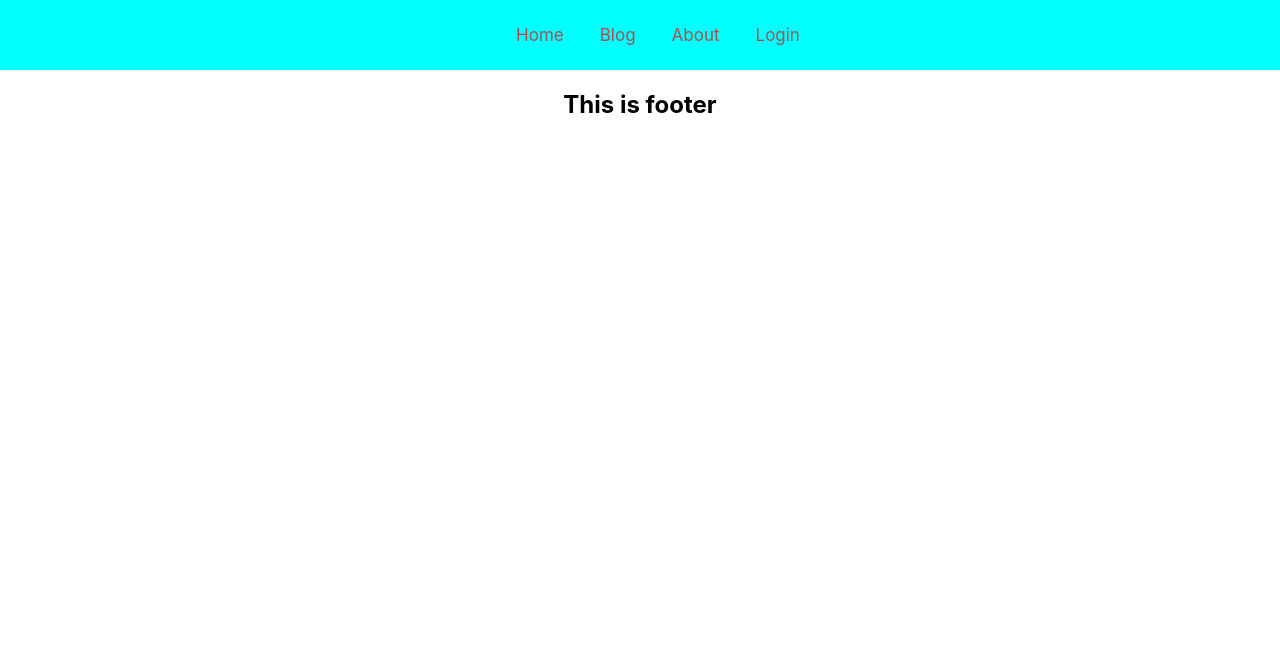
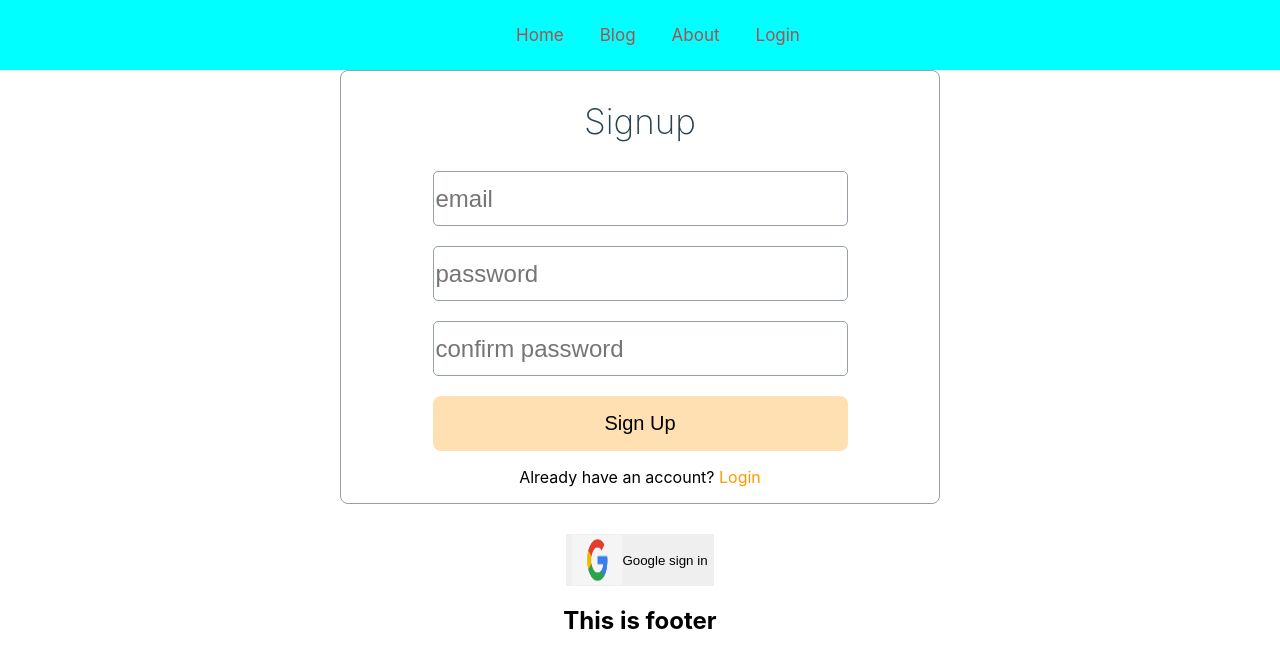
Before and after one commit to lutfor48rahman/wedding-photographer, a React (Create React App) app: page /signup in a window 1280 px wide. Shown: the top 668 px of the page. Built offline with nearby package versions, Linux system fonts and the light colour scheme; no server answers.

Commit message:
authentication added

```diff
--- a/package.json
+++ b/package.json
@@ -6,8 +6,10 @@
     "@testing-library/jest-dom": "^5.16.4",
     "@testing-library/react": "^13.1.1",
     "@testing-library/user-event": "^13.5.0",
+    "firebase": "^9.6.11",
     "react": "^18.0.0",
     "react-dom": "^18.0.0",
+    "react-firebase-hooks": "^5.0.3",
     "react-router-dom": "^6.3.0",
     "react-scripts": "5.0.1",
     "web-vitals": "^2.1.4"
--- a/src/App.js
+++ b/src/App.js
@@ -7,6 +7,7 @@ import About from './components/About/About';
 import Footer from './components/Footer/Footer';
 import { Route, Routes } from 'react-router-dom';
 import Login from './components/Login/Login';
+import Signup from './components/Signup/Signup';
 
 function App() {
   return (
@@ -17,6 +18,7 @@ function App() {
         <Route path='/blog' element={<Blog></Blog>}></Route>
         <Route path='/about' element={<About></About>}></Route>
         <Route path='/login' element={<Login></Login>}></Route>
+        <Route path='/signup' element={<Signup></Signup>}></Route>
       </Routes>
       <Footer></Footer>
     </div>
--- a/src/components/Header/Header.js
+++ b/src/components/Header/Header.js
@@ -1,15 +1,33 @@
+import { signOut } from 'firebase/auth';
 import React from 'react';
-import { Link } from 'react-router-dom';
+import { useAuthState, useSignInWithEmailAndPassword } from 'react-firebase-hooks/auth';
+import { Link, useNavigate } from 'react-router-dom';
+import auth from '../../firebase.init';
 import './Header.css';
 
 const Header = () => {
+
+    const [user] = useAuthState(auth);
+    const navigate = useNavigate();
+
+    const handleLogin=()=>{
+        navigate('/login');
+    }
+
+    const handleSignOut = () =>{
+        signOut(auth);
+    }
     return (
         <nav className='header'>
             <div >
                 <Link to='/home'>Home</Link>
                 <Link to='/blog'>Blog</Link>
                 <Link to='/about'>About</Link>
-                <Link to='/login'>Login</Link>
+                {
+                    user ?
+                    <button className='signout' onClick={handleSignOut}>Signout</button>
+                    :
+                    <Link to="/login" onClick={handleLogin}>Login</Link>}
             </div>
         </nav>
     );
--- a/src/components/Login/Login.css
+++ b/src/components/Login/Login.css
@@ -0,0 +1,45 @@
+.form-container{
+    width: 600px;
+    margin: 0 auto;
+    border: 1px solid #95A0A7;
+    box-sizing: border-box;
+    border-radius: 8px;
+    display: flex;
+    justify-content: center;
+}
+
+.form-title{
+    font-size: 35px;
+    color: #2A414F;
+    font-weight: 200;
+
+}
+.input-group{
+    margin-bottom: 20px;
+}
+
+.input-group input{
+    width: 415px;
+    height: 55px;
+    border: 1px solid #95A0A7;
+    box-sizing: border-box;
+    border-radius: 5px;
+    font-size: 24px;
+}
+
+.form-submit{
+    width: 415px;
+    height: 55px;
+    background-color:rgba(255, 153, 0, 0.3) ;
+    border: none;
+    border-radius: 8px;
+    font-size: 20px;
+}
+.form-submit:hover{
+    background-color:rgba(255, 153, 0, 3) ;
+}
+
+.form-link{
+    color:#FF9900 ;
+    text-decoration: none;
+}
--- a/src/components/Login/Login.js
+++ b/src/components/Login/Login.js
@@ -1,10 +1,74 @@
-import React from 'react';
+import React, { useState } from 'react';
+import { useSignInWithEmailAndPassword } from 'react-firebase-hooks/auth';
+import { Link, useLocation, useNavigate } from 'react-router-dom';
+import auth from '../../firebase.init';
+import SocialLogin from '../SocialLogin/SocialLogin';
+import './Login.css';
 
 const Login = () => {
+    const [email,setEmail] = useState('');
+    const [password,setPassword] = useState('');
+    // const [error,setError] = useState('');
+    const [success,setSuccess] = useState('');
+
+
+
+    const [
+        signInWithEmailAndPassword,
+        user,
+        loading,
+        error,
+      ]=useSignInWithEmailAndPassword(auth);
+
+    const navigate = useNavigate();
+      const location = useLocation();
+    const from = location.state?.from?.pathname || '/home';
+
+    if(user){
+        navigate(from,{replace:true});
+    }
+    const handleEmailBlur =(event) =>{
+        setEmail(event.target.value);
+    }
+
+    const handlePasswordBlur =(event) =>{
+        setPassword(event.target.value);
+    }
+
+    const handleSubmit =(event)=>{
+        event.preventDefault();
+        signInWithEmailAndPassword(email,password);
+        setSuccess('Successfully logged in!!!');
+
+    }
+
     return (
-        <div>
-            <h1>This is loged in</h1>
+       <div>
+            <div className='form-container'>
+            <div>
+                <h2 className='form-title'>Login</h2>
+                <form onSubmit={handleSubmit}>
+                    <div className="input-group">
+                        <input onBlur={handleEmailBlur} type="email" name='email' placeholder='your email' required />
+                    </div>
+                    <div className="input-group">
+                        <input onBlur={handlePasswordBlur} type="password" name='password' placeholder='your password' required />
+                    </div>
+                    <p>
+                        {success}
+                    </p>
+                    <input className='form-submit' type="submit" value="login" />
+                </form>
+                <p>
+                    New Wedding-Photographer? <Link className='form-link' to='/signup'>Create an account</Link>
+                </p>
+            </div>
+
         </div>
+        <SocialLogin></SocialLogin>
+       </div>
+
+
     );
 };
 
--- /dev/null
+++ b/src/components/Signup/Signup.js
@@ -0,0 +1,91 @@
+import React, { useState } from 'react';
+import { Link, useNavigate } from 'react-router-dom';
+import { useCreateUserWithEmailAndPassword } from 'react-firebase-hooks/auth';
+import auth from '../../firebase.init';
+import SocialLogin from '../SocialLogin/SocialLogin';
+
+const Signup = () => {
+    const [email,setEmail] = useState('');
+    const [password,setPassword] = useState('');
+    const [confirmPassword,setConfirmPassword] = useState('');
+    const [error,setError] = useState('');
+    const [success,setSuccess] = useState('');
+    const navigate = useNavigate();
+
+    const [createUserWithEmailAndPassword, user] = useCreateUserWithEmailAndPassword(auth);
+
+
+
+    if(user){
+        navigate('/login');
+    }
+
+    const handleEmailBlur = (event) =>{
+        setEmail(event.target.value);
+    }
+
+    const handlePasswordBlur = (event) =>{
+        setPassword(event.target.value);
+    }
+
+    const handleConfirmPasswordBlur =(event) =>{
+        setConfirmPassword(event.target.value);
+    }
+
+    const handleCreateUser =(event)=>{
+        event.preventDefault();
+        setEmail('');
+        setPassword('');
+        setConfirmPassword('');
+
+        if(password !== confirmPassword){
+            setError('Your password does not matches!!');
+            return;
+        }
+
+        if(password.length < 6){
+            setError('password must be 6 charecters,,,,');
+            return;
+        }
+
+        createUserWithEmailAndPassword(email,password);
+        setSuccess('Successfully create your account');
+
+    }
+
+    // const handleLogin =()=>{
+    //     navigate('/login');
+    // }
+
+    return (
+        <div>
+            <div className='form-container'>
+            <div>
+                <h2 className='form-title'>Signup</h2>
+                <form onSubmit={handleCreateUser}>
+                    <div className="input-group">
+                        <input onBlur={handleEmailBlur} type="email" name='email' placeholder='email' required />
+                    </div>
+                    <div className="input-group">
+                        <input onBlur={handlePasswordBlur} type="password" name='password' placeholder='password' required />
+                    </div>
+                    <div className="input-group">
+                        <input onBlur={handleConfirmPasswordBlur} type="password" name='confirm-password' placeholder='confirm password' required />
+                    </div>
+                    <p>
+                        {success}
+                        {error}
+                    </p>
+                    <input className='form-submit' type="submit" value="Sign Up" />
+                </form>
+                <p>
+                    Already have an account? <Link className='form-link' to='/login'>Login</Link>
+                </p>
+            </div>
+        </div>
+        <SocialLogin></SocialLogin>
+        </div>
+    );
+};
+
+export default Signup;
--- /dev/null
+++ b/src/components/SocialLogin/SocialLogin.css
@@ -0,0 +1,21 @@
+.social{
+    display: flex;
+    justify-content: center;
+    margin-top: 30px;
+}
+
+
+img{
+    width: 50px;
+    height: 50px;
+
+}
+.button1{
+    border: none;
+    /* background-color: gray; */
+    display: flex;
+    align-items: center;
+}
+.signout{
+    margin-left: 10px;
+}
--- /dev/null
+++ b/src/components/SocialLogin/SocialLogin.js
@@ -0,0 +1,36 @@
+import React from 'react';
+import { useSignInWithGoogle } from 'react-firebase-hooks/auth';
+import { useNavigate } from 'react-router-dom';
+import auth from '../../firebase.init';
+import google from './image.jpg';
+import './SocialLogin.css';
+
+const SocialLogin = () => {
+    const [signInWithGoogle, user, loading, error] = useSignInWithGoogle(auth);
+
+    const navigate = useNavigate();
+    let errorElement;
+    if (error) {
+        errorElement =
+          <div>
+            <p>Error: {error.message}</p>
+            return
+          </div>
+
+      }
+
+      if(user){
+        navigate('/home');
+      }
+    return (
+        <div className='social'>
+            <button className='button1' onClick={()=> signInWithGoogle()}>
+                <img src={google} alt="" />
+                <span>Google sign in</span>
+            </button>
+            {errorElement}
+        </div>
+    );
+};
+
+export default SocialLogin;
--- /dev/null
+++ b/src/firebase.init.js
@@ -0,0 +1,21 @@
+// Import the functions you need from the SDKs you need
+import { initializeApp } from "firebase/app";
+import { getAuth } from 'firebase/auth';
+// TODO: Add SDKs for Firebase products that you want to use
+// https://firebase.google.com/docs/web/setup#available-libraries
+
+// Your web app's Firebase configuration
+const firebaseConfig = {
+  apiKey: "AIzaSyCB6rRalXmEO2ZJVa_6HUmoT9zOvs1zIrI",
+  authDomain: "wedding-photographer-18e78.firebaseapp.com",
+  projectId: "wedding-photographer-18e78",
+  storageBucket: "wedding-photographer-18e78.appspot.com",
+  messagingSenderId: "1075052928379",
+  appId: "1:1075052928379:web:1e713dbddcf383dd50f1de"
+};
+
+// Initialize Firebase
+const app = initializeApp(firebaseConfig);
+const auth = getAuth(app);
+
+export default auth;
```
Also changed, not shown: src/components/SocialLogin/image.jpg (added), 1 other file (tests, documents, lock files or other folders).
